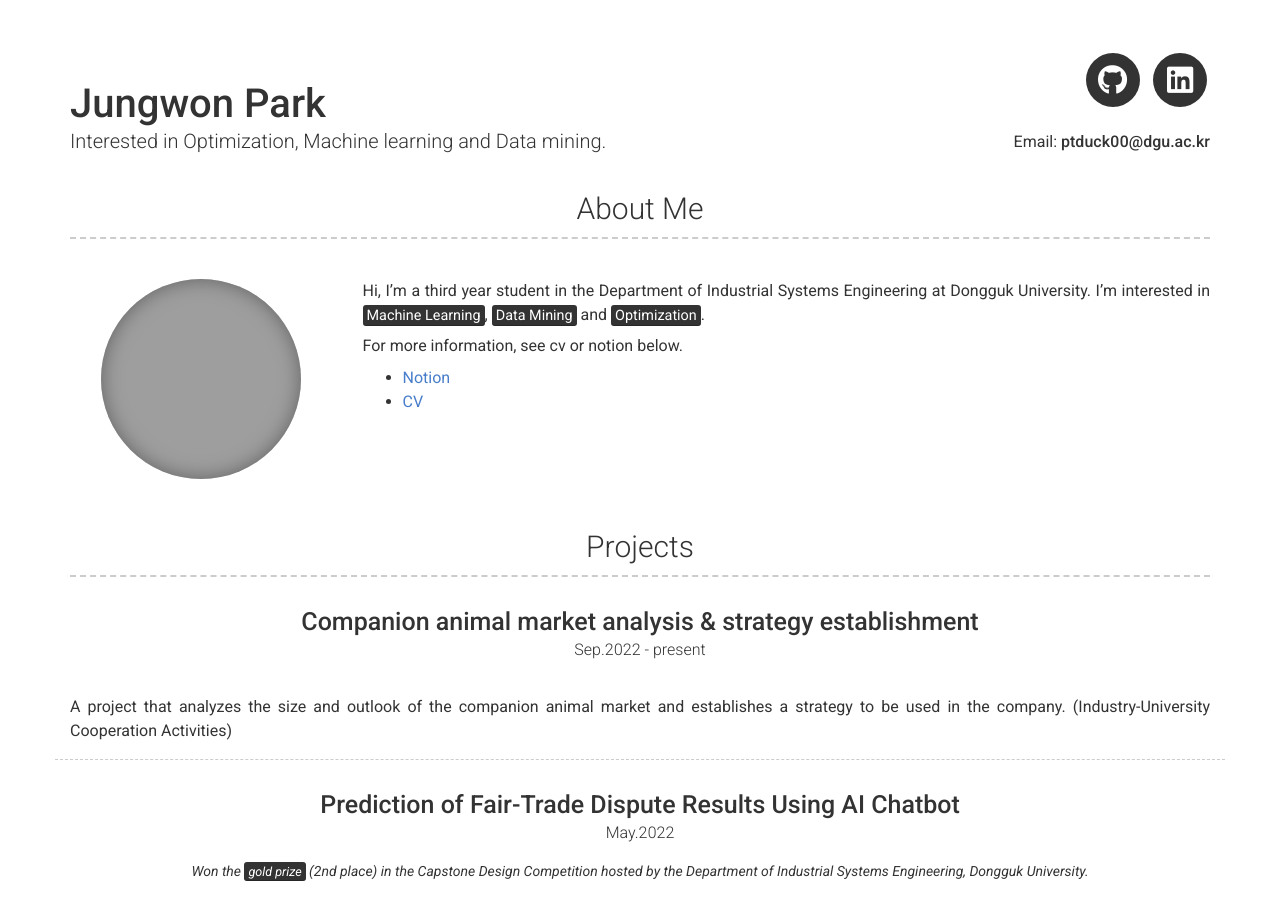
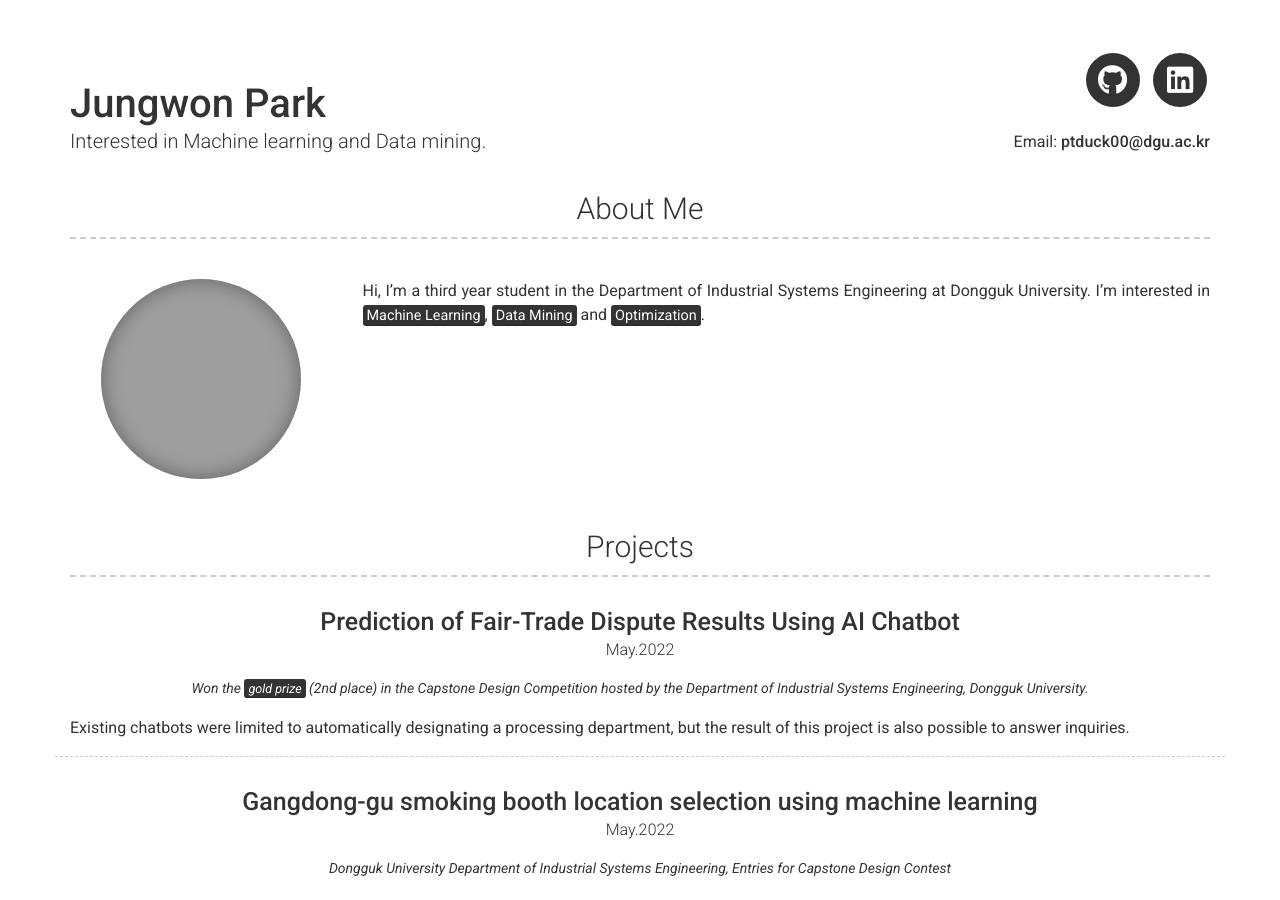
Before and after one commit to jardin00/jardin00.github.io, a Jekyll site: the page built from index.md, in a window 1280 px wide and 900 px high. Built offline with Jekyll 4.4.1, drawn with Linux system fonts in a browser that asks for light colours; nearby versions of some CDN libraries; grey boxes are pictures that could not be loaded.

Commit message:
update _config

```diff
--- a/_config.yml
+++ b/_config.yml
@@ -7,7 +7,7 @@ version: 2
 
 # Personal info
 name: Jungwon Park
-title: Interested in Optimization, Machine learning and Data mining.
+title: Interested in Machine learning and Data mining.
 email: ptduck00@dgu.ac.kr
 # email_title: Email (Email title override)
 phone: #Your phone number (optional)
@@ -54,33 +54,15 @@ about_profile_image: images/profile.jpg #Directory of profile image (eg. images/
 about_content: | # this will include new lines to allow paragraphs
   Hi, I’m a third year student in the Department of Industrial Systems Engineering at Dongguk University. I’m interested in <mark>Machine Learning</mark>, <mark>Data Mining</mark> and <mark>Optimization</mark>.
 
-  For more information, see cv or notion below.
-    - <a href="https://jardinpark.notion.site/Jungwon-Park-4be55d6b2125407ba8e9c0dae1a0a410">Notion</a>
-    - <a href="https://drive.google.com/file/d/1yfKq2_bknaS9b0J2wQQHhrcS3OzDdgj8/view?usp=sharing">CV</a>
+#  For more information, see cv or notion below.
+#    - <a href="https://jardinpark.notion.site/Jungwon-Park-4be55d6b2125407ba8e9c0dae1a0a410">Notion</a>
+#    - <a href="https://drive.google.com/file/d/1yfKq2_bknaS9b0J2wQQHhrcS3OzDdgj8/view?usp=sharing">CV</a>
 #    - Images ![alt text](/images/landscape-trees.jpg "Trees")
 
 content:
   - title: Projects # Title for the section
     layout: list # Type of content section (list/text)
     content:
-      - layout: top-middle
-        border: weak  # Value of `weak` will display a weak border below this item. # Any
-                      # other value (or no value) means no border will be displayed
-        title: Companion animal market analysis & strategy establishment
-        caption: Sep.2022 - present
-        link: #Link to project (eg. sproogen.github.io/modern-resume-theme)(optional)
-        link_text: #Link Text
-        additional_links:
-          - title:  #Github page for project (eg. sproogen/modern-resume-theme)
-            icon: #fab fa-github
-            url: #Link to project (eg. sproogen.github.io/modern-resume-theme)(optional)
-          - title:  #Github page for project (eg. sproogen/modern-resume-theme)
-            icon: #fab fa-github
-            url: #Link to project (eg. sproogen.github.io/modern-resume-theme)(optional)
-        quote: >
-
-        description: | # this will include new lines to allow paragraphs
-          A project that analyzes the size and outlook of the companion animal market and establishes a strategy to be used in the company. (Industry-University Cooperation Activities)
       - layout: top-middle
         border: weak  # Value of `weak` will display a weak border below this item. # Any
                       # other value (or no value) means no border will be displayed
```
